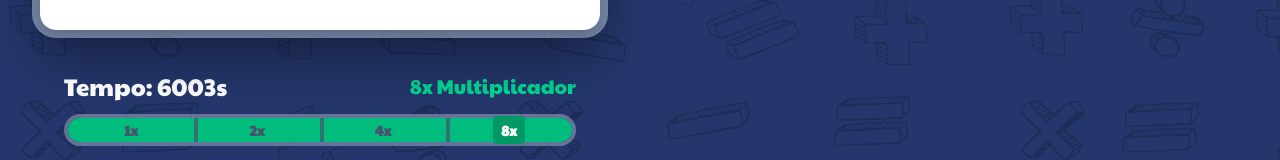
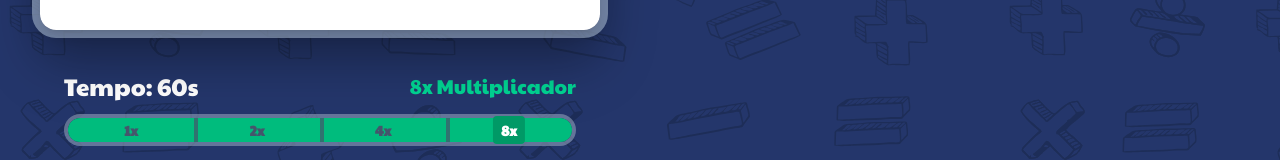
Before and after one commit to mairapaulac/MatFun, a Next.js app: page /game in a window 1280 px wide. Shown: the part 747-907 px from the top of the page. Built offline with nearby package versions, Linux system fonts and the light colour scheme.

Commit message:
fix question timer

```diff
--- a/src/app/game/page.tsx
+++ b/src/app/game/page.tsx
@@ -306,7 +306,7 @@ export default function QuestionPage() {
         questionSkeleton={getQuestionSkeleton()}
         questionType={getQuestionType()}
         currentAnswer={currentAnswer}
-        totalMs={6002200}
+        totalMs={60000}
         onSubmit={handleSubmit}
         onTimeout={handleTimeout}
         onKeypadPress={handleKeypadPress}
--- a/src/app/module/components/ModuleNavbar.tsx
+++ b/src/app/module/components/ModuleNavbar.tsx
@@ -1,6 +1,6 @@
 "use client";
 
-import { ArrowLeft, LogOut, User } from "lucide-react";
+import { ArrowLeft, User } from "lucide-react";
 import Link from "next/link";
 
 export default function ModuleNavbar() {
```
